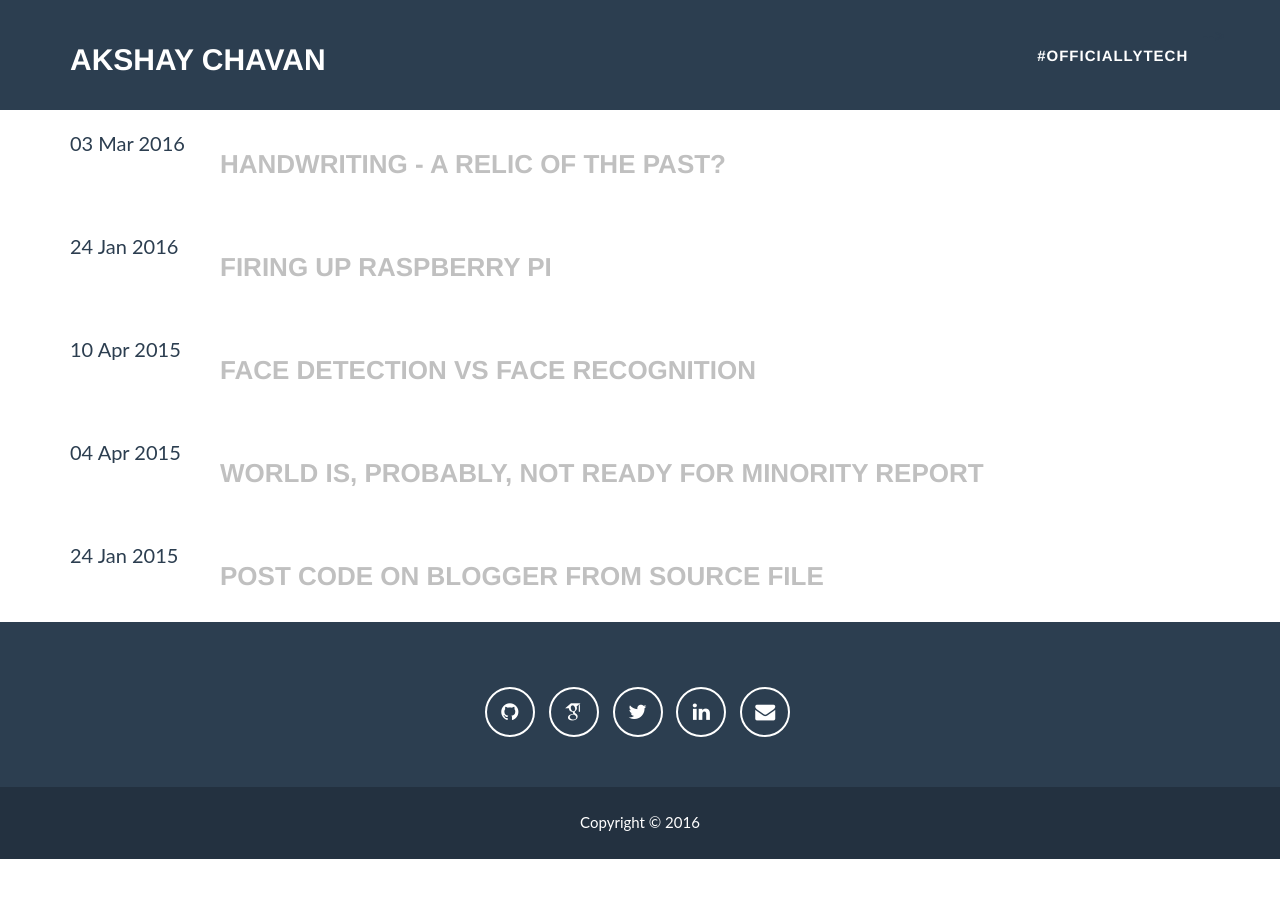
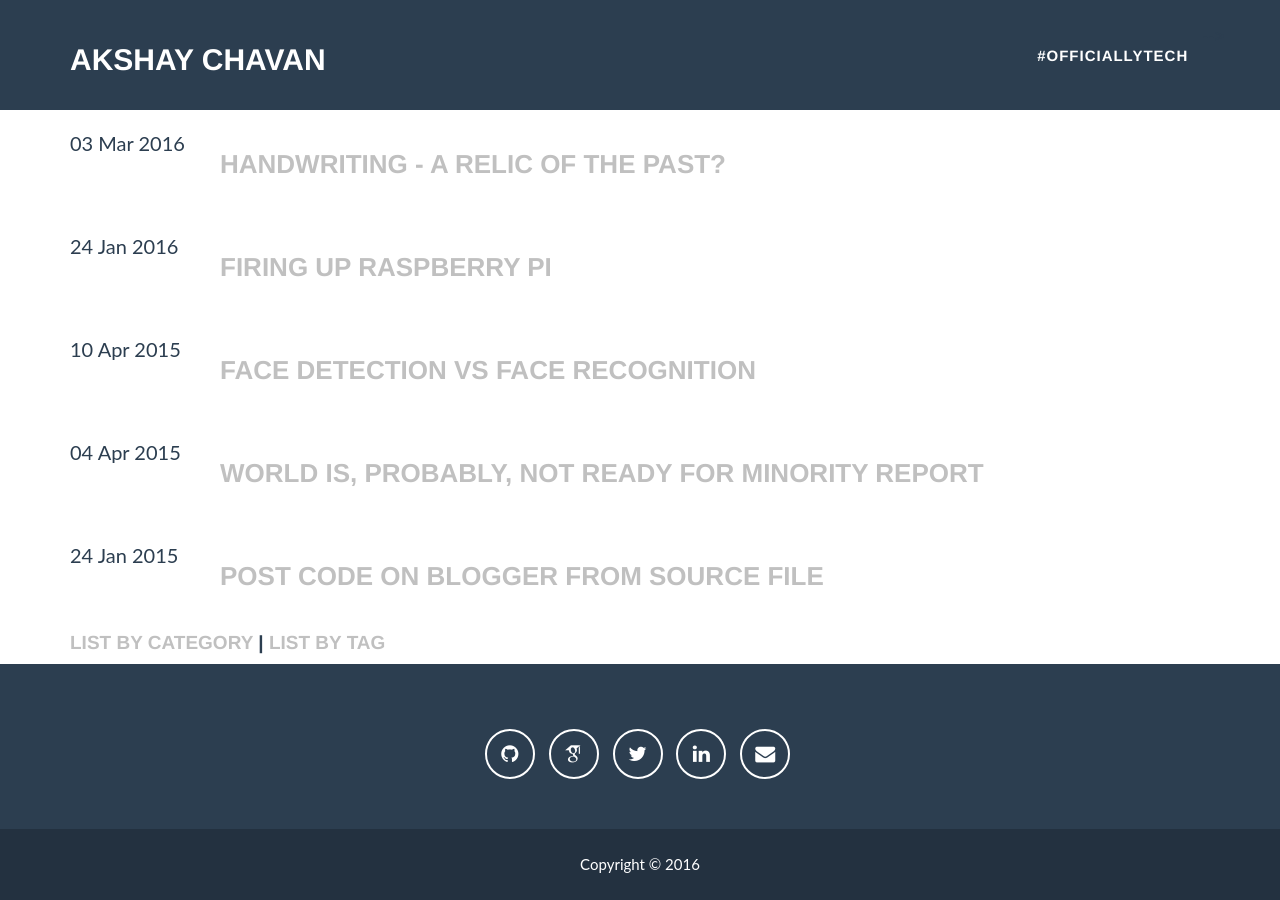
Before and after one commit to arccoder/arccoder.github.io, a Jekyll site: the page built from blog/index.html, in a window 1280 px wide and 900 px high, scrolled down 1039 px. Built offline with Jekyll 4.4.1, drawn with Linux system fonts in a browser that asks for light colours; nearby versions of some CDN libraries; some web fonts are replaced; before the commit the page ends 1898 px from its top, so only the background shows below that.

Commit message:
Update index.html

```diff
--- a/blog/index.html
+++ b/blog/index.html
@@ -24,3 +24,9 @@ layout: default
     </article>
     {% endfor %}
 </div>
+
+<h4>
+    <a href="/blog/category/">List By Category</a>
+    <b>|</b>
+    <a href="/blog/tag/">List By Tag</a>
+</h4>
```
